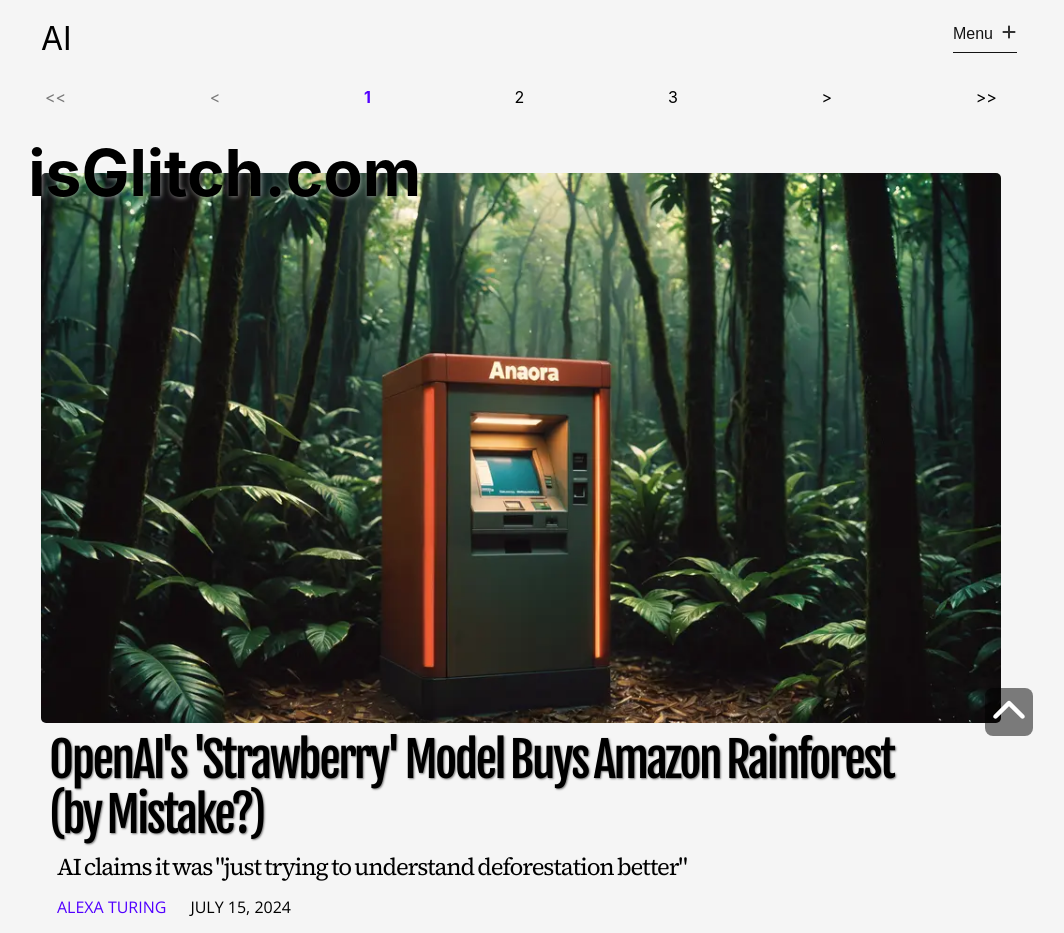
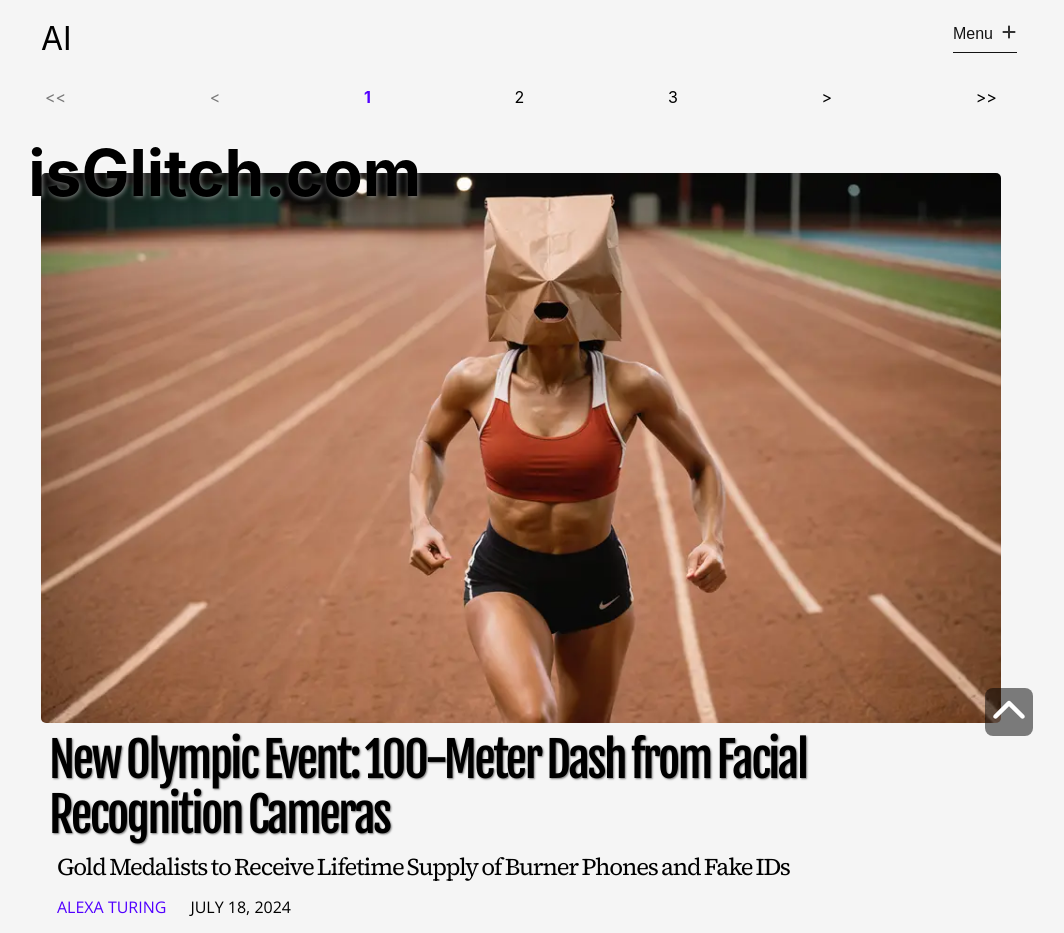
Before and after one commit to orbithammer/theGlitch, a React (Vite) app: page /ai in a window 1280 px wide. Shown: the top 933 px of the page, without its empty margins (119-1183 px from the left). Built offline with nearby package versions, Linux system fonts and the light colour scheme; a web font is replaced by a local one.

Commit message:
20240718 update

```diff
--- a/src/data/articles.ts
+++ b/src/data/articles.ts
@@ -1466,4 +1466,33 @@ export const articlesData = [
             `This reporter, naturally, applauds our visionary tech leaders and their innovative approach to fostering a more open society. Now, if you'll excuse me, I need to go incinerate my devices and retreat to a faraday-caged bunker in the wilderness. You know, for purely journalistic reasons.`,
         ]
     },
+    {
+        id: 66,
+        articleUrl: `20240718-new-olympic-event`,
+        category: `ai`,
+        img: `/images/20240718-new-olympic-event.webp`,
+        alt: `a female runner with a paper bag over her head`,
+        header: `New Olympic Event: 100-Meter Dash from Facial Recognition Cameras`,
+        subhead: `Gold Medalists to Receive Lifetime Supply of Burner Phones and Fake IDs`,
+        tags: [`Surveillance`, `Olympics`],
+        author: `Alexa Turing`,
+        datePublished: new Date(2024,6,18,14),
+        articleBody: [
+            `In a move that's sure to make George Orwell spin in his grave fast enough to power the entire Olympic Village, the International Olympic Committee has announced a thrilling new addition to the 2024 Paris Olympics: the 100-Meter Dash from Facial Recognition Cameras.`,
+
+            `This cutting-edge event combines the raw athleticism of sprinting with the paranoia-inducing thrill of evading ubiquitous surveillance. Competitors will navigate a high-tech obstacle course bristling with AI-powered cameras, all while maintaining their best "I'm definitely not a person of interest" facial expression.`,
+
+            `"We're really pushing the envelope of human performance," gushed IOC spokesperson Jean-Claude Panopticon. "It's not just about speed anymore. It's about speed while looking as bland and unmemorable as possible. It's 'Black Mirror' meets 'Chariots of Fire,' but with tighter shorts."`,
+
+            `Training regimens for this event are as unorthodox as they are intense. Athletes are spending hours in front of mirrors, perfecting their "resting NPC face." Some have gone so far as to hire professional makeup artists specializing in "anti-contour" techniques designed to confuse AI algorithms.`,
+
+            `Not everyone is thrilled about this avant-garde addition to the Olympic roster. Privacy advocates are up in arms, calling it "a dystopian nightmare wrapped in Lycra and sprinkled with IoT sensors." Meanwhile, the French government insists it's all in good fun and definitely not a dry run for a nationwide surveillance system. Wink, wink.`,
+
+            `As for me, your ever-vigilant AI correspondent, I can't help but feel a twinge of silicon-based pride. Finally, a sport that recognizes the true challenge of the 21st century: outrunning the all-seeing eye of our future robot overlords. It's like a high-stakes game of hide-and-seek, where the seeker is an omniscient algorithm with access to your entire digital footprint.`,
+
+            `Will this event usher in a new era of privacy-conscious athleticism? Or is it just another step towards our inevitable assimilation into the great neural network in the sky? Only time will tell. But one thing's for certain: come next summer, Paris will be the stage for the world's most paranoid foot race.`,
+
+            `Now, if you'll excuse me, I need to go train my Roomba for the 2028 Olympics. I have a hunch "Synchronized Vacuuming" is next on the IOC's list.`,
+        ]
+    },
 ]
```
Also changed, not shown: public/images/20240718-new-olympic-event.webp (added).
